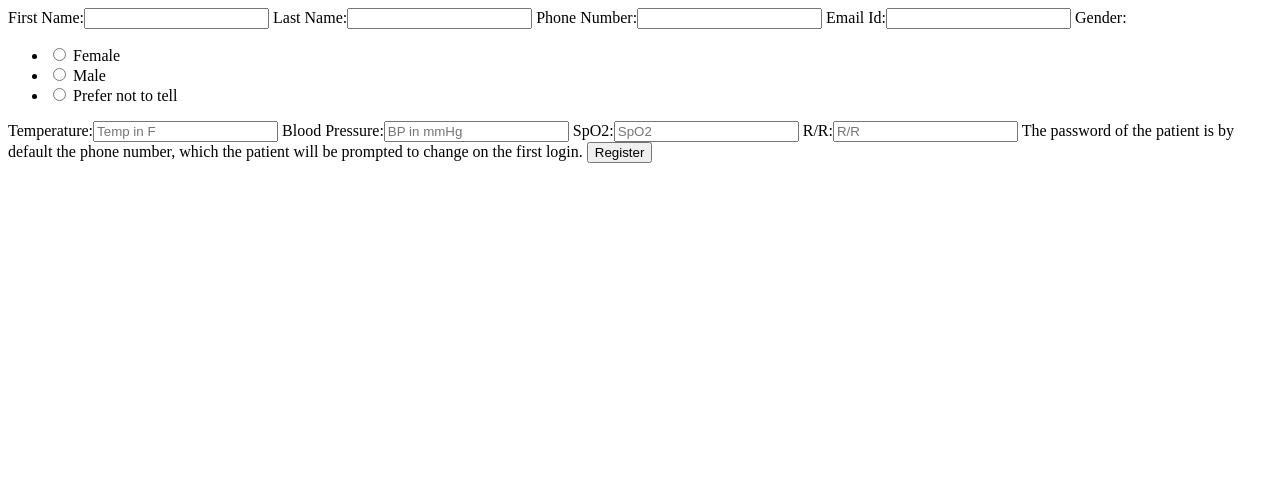
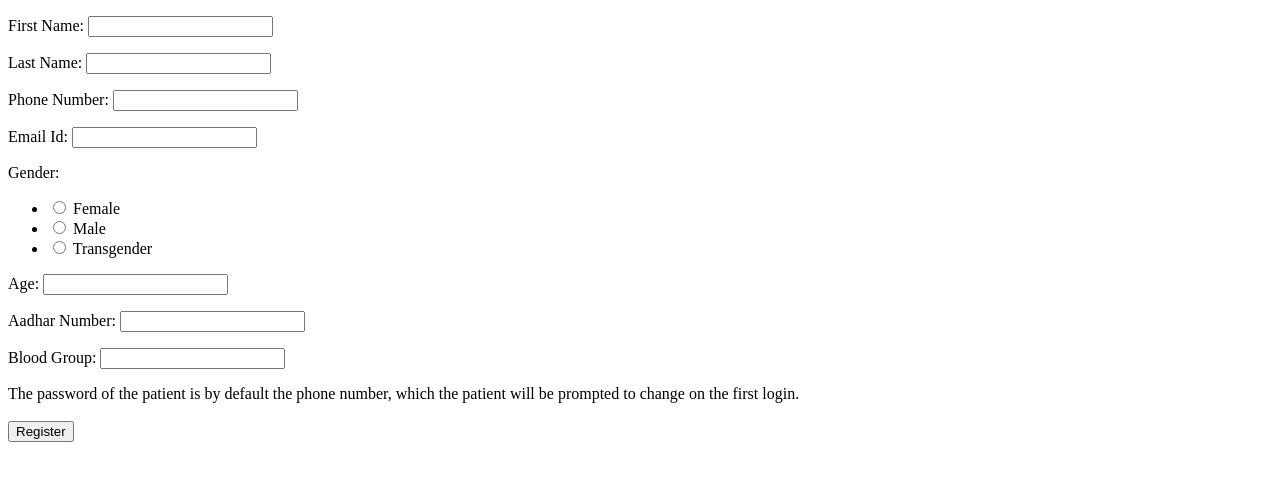
Before and after one commit to Hack-Frenzy/octo-backend, a Django app: page /new_patient in a window 1280 px wide. Shown: the top 481 px of the page. Run offline with Django 3.2, Linux system fonts and the light colour scheme; the visitor is signed in with stand-in values (Sample User, id 1).

Commit message:
updated patient registration form and hospital reg

```diff
--- a/octo/patients/forms.py
+++ b/octo/patients/forms.py
@@ -5,8 +5,7 @@ from django.contrib.auth.forms import UserCreationForm
 
 
 class PatientRegistrationForm(UserCreationForm):
-    CHOICESGENDER = [('Female', 'Female'), ('Male', 'Male'),
-                     ('Prefer not to tell', 'Prefer not to tell'), ]
+    CHOICESGENDER = [('Female', 'Female'), ('Male', 'Male'), ('Transgender', 'Transgender'), ]
 
     firstname = CharField(label="First Name", required=True, strip=True)
     lastname = CharField(label="Last Name", required=True, strip=True)
@@ -14,16 +13,15 @@ class PatientRegistrationForm(UserCreationForm):
     email = CharField(label="Email Id", required=True, strip=True)
     gender = ChoiceField(choices=CHOICESGENDER,
                          widget=forms.RadioSelect, label="Gender")
-    temperature = FloatField(label="Temperature", required=True,
-                             widget=forms.NumberInput(attrs={'placeholder': 'Temp in F'}))
-    bp = FloatField(label="Blood Pressure", required=True,
-                    widget=forms.NumberInput(attrs={'placeholder': 'BP in mmHg'}))
-    spo2 = FloatField(label="SpO2", required=True,
-                            widget=forms.NumberInput(attrs={'placeholder': 'SpO2'}))
-    rr = FloatField(label="R/R", required=True,
-                    widget=forms.NumberInput(attrs={'placeholder': 'R/R'}))
+    age =  IntegerField(label="Age", required=True)
+    aadharno =  IntegerField(label="Aadhar Number", required=True)
+    bloodgrp = CharField(label="Blood Group",max_length=5, required=True, strip=True)
+    temperature = FloatField(label="Temperature",widget=forms.HiddenInput(), initial=0,disabled=True)
+    bp = FloatField(label="Blood Pressure", required=True, widget=forms.HiddenInput(), initial=0,disabled=True)
+    spo2 = FloatField(label="SpO2", widget=forms.HiddenInput(), initial=0,disabled=True)
+    rr = FloatField(label="R/R",widget=forms.HiddenInput(), initial=0,disabled=True)
 
-    # The following function overwrites the __init__ function and removes the password fields in the login
+    # The following function overwrites the __init__ function and removes the help text within password fields in the login template
     def __init__(self, *args, **kwargs):
         super(PatientRegistrationForm, self).__init__(*args, **kwargs)
         for fieldname in ['username', 'password1', 'password2']:
--- a/octo/patients/templates/patients/patientRegister.html
+++ b/octo/patients/templates/patients/patientRegister.html
@@ -7,9 +7,9 @@
     {{message}}
     <form method="POST">
       {% csrf_token %}
-      {{ form }}
+      {{ form.as_p }}
       The password of the patient is by default the
-      phone number, which the patient will be prompted to change on the first login.
+      phone number, which the patient will be prompted to change on the first login.<br><br>
       <button type="submit">Register</button>
     </form>
   </body>
```
Also changed, not shown: octo/hospitalRegistration/forms.py (+14 -14 lines), octo/mainApp/templates/mainApp/hospitalLogin.html (+0 -9 lines).
